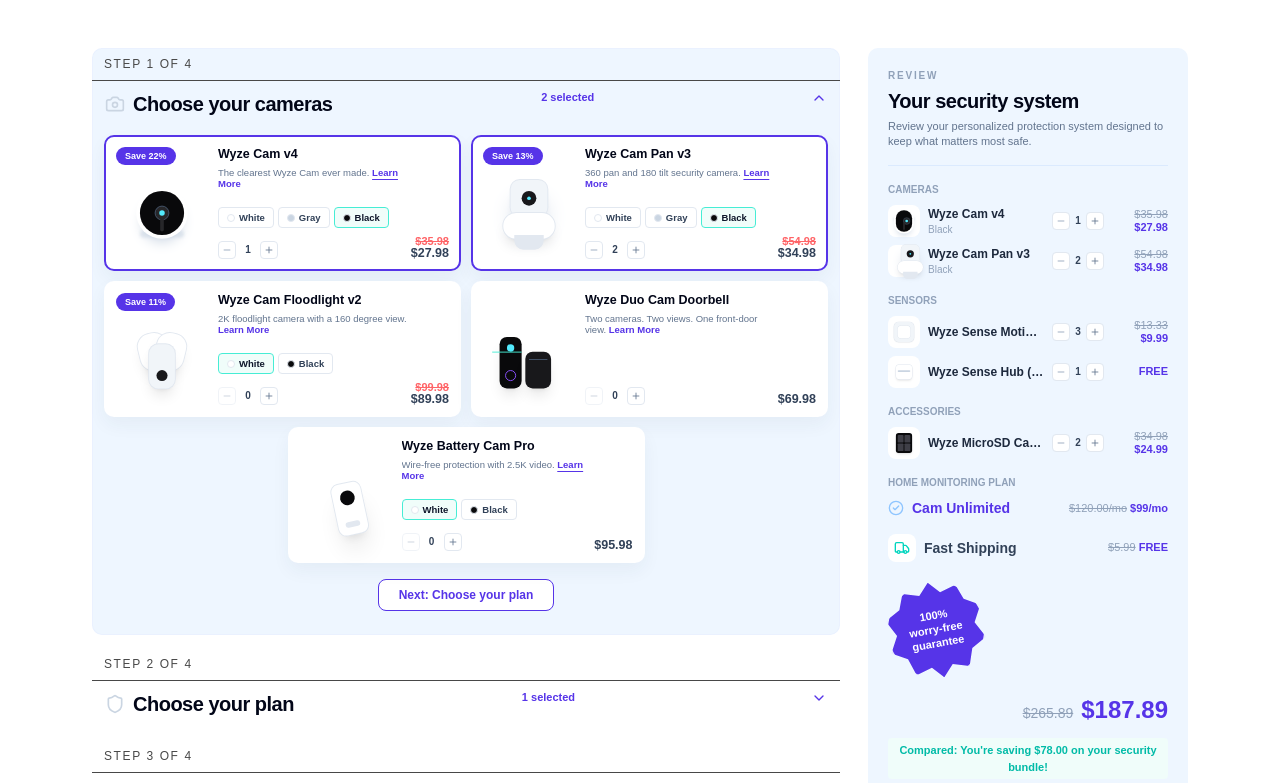
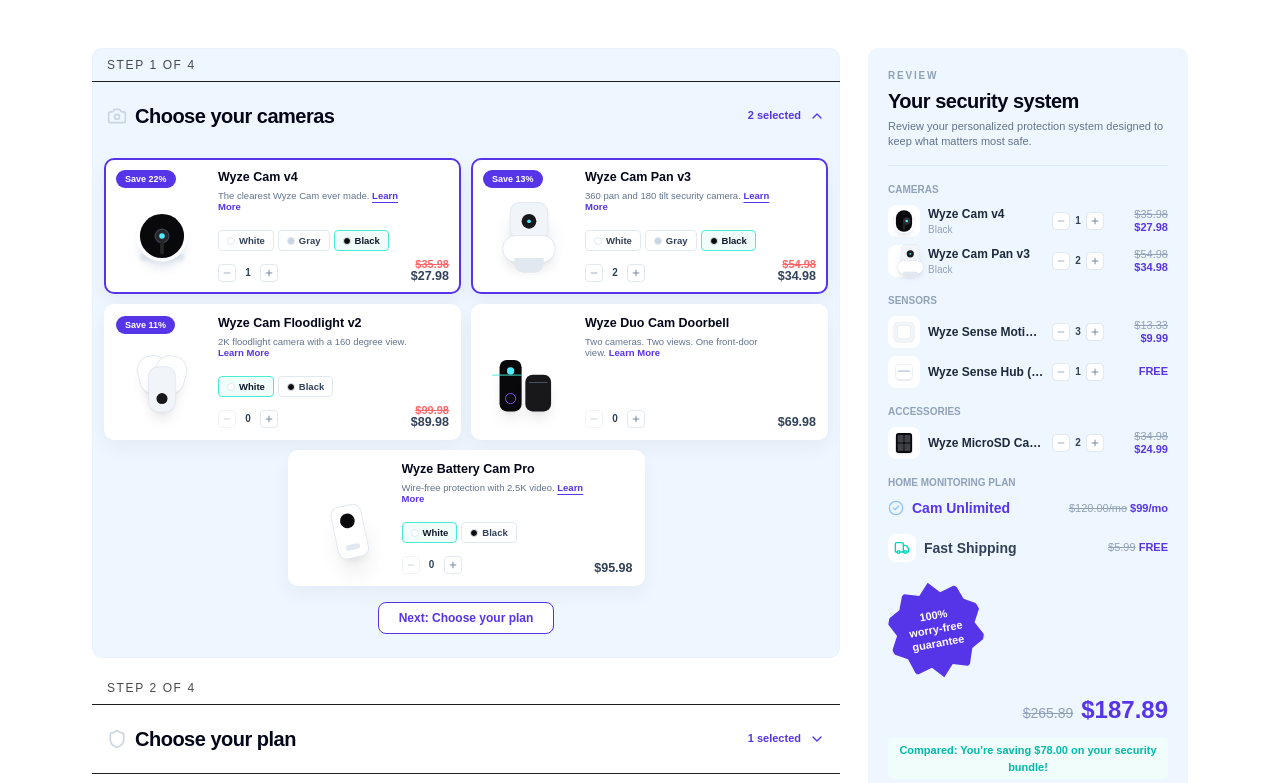
Before and after one commit to shehab20089/bundle-builder-shehab, a React (Vite) app in the folder BundleBuilder-FE/: page / in a window 1280 px wide. Shown: the top 783 px of the page. Built offline with nearby package versions, Linux system fonts and the light colour scheme.

Commit message:
feat: enhance AccordionItem styles for improved visual consistency and interaction feedback

```diff
--- a/BundleBuilder-FE/src/features/bundle-builder/components/BundleBuilderScreen.tsx
+++ b/BundleBuilder-FE/src/features/bundle-builder/components/BundleBuilderScreen.tsx
@@ -62,12 +62,12 @@
                 <AccordionItem
                   key={step.id}
                   value={step.id}
-                  className="overflow-hidden  transition-colors data-[state=open]:rounded-lg   data-[state=open]:bg-[var(--bundle-panel)] border-none data-[state=open]:shadow-[inset_0_0_0_1px_rgba(113,91,246,0.03)]"
+                  className="overflow-hidden  transition-colors data-[state=open]:rounded-lg   data-[state=open]:bg-[var(--bundle-panel)] data-[state=open]:border-none data-[state=closed]:border-b border-[#1F1F1F] data-[state=open]:shadow-[inset_0_0_0_1px_rgba(113,91,246,0.03)]"
                 >
-                  <div className="flex h-[33px] items-center border-b border-[#484848] px-3 text-[12px] font-medium uppercase leading-none tracking-[1.6px] text-[#484848]">
+                  <div className="flex h-[33px] items-center  px-[15px] text-[12px] font-medium uppercase leading-none tracking-[1.6px] text-[#484848]">
                     Step {step.stepNumber} of {bundleSteps.length}
                   </div>
-                  <AccordionTrigger className="rounded-none px-3 py-2 text-left hover:no-underline [&_[data-slot=accordion-trigger-icon]]:text-[var(--bundle-purple)]">
+                  <AccordionTrigger className="items-center rounded-none px-[15px] py-5 text-left border-[#1F1F1F] border-x-0 border-t border-b-0 hover:no-underline [&_[data-slot=accordion-trigger-icon]]:!ml-1 [&_[data-slot=accordion-trigger-icon]]:text-[var(--bundle-purple)]">
                     <div className="flex min-w-0 items-center gap-2">
                       <StepIcon className="size-5 shrink-0 text-slate-300" />
                       <span className="truncate text-xl font-black tracking-tight text-slate-950">
@@ -76,7 +76,7 @@
                     </div>
                     <span
                       className={cn(
-                        "ml-auto mr-2 text-[11px] font-bold text-[var(--bundle-purple)]",
+                        "ml-auto mr-1 text-[11px] font-bold text-[var(--bundle-purple)]",
                         selectedCount === 0 && "text-slate-400",
                       )}
                     >
```
